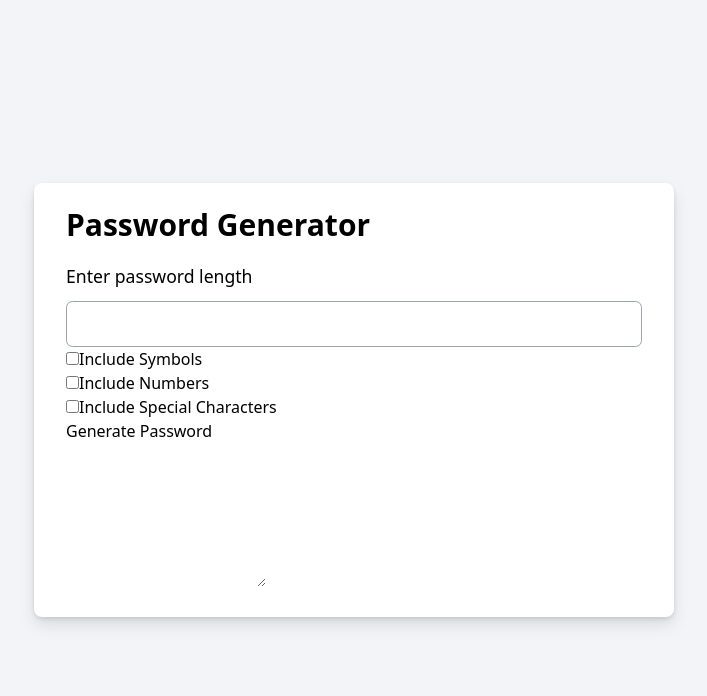
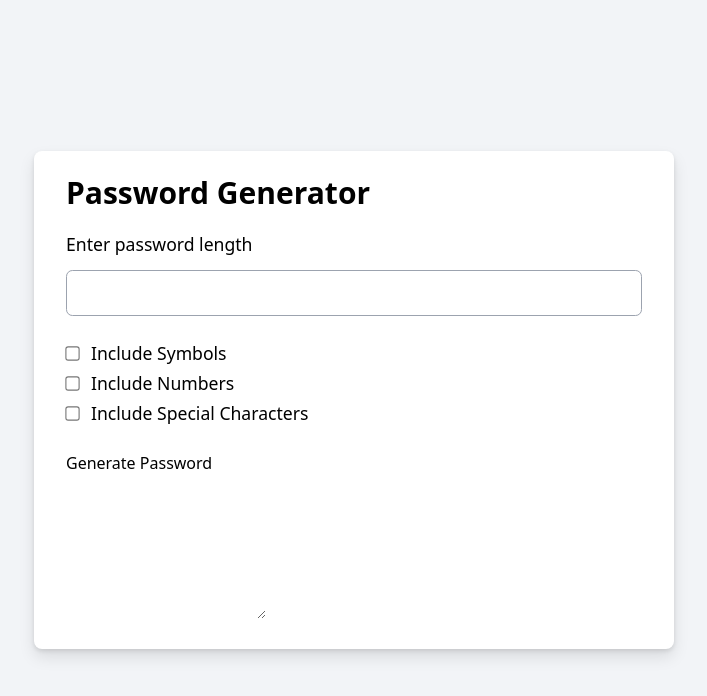
Before and after one commit to pxycknomdictator/password-generator, a React (Vite) app: page / in a window 1280 px wide. Shown: the top 696 px of the page, without its empty margins (286-993 px from the left). Built offline with nearby package versions, Linux system fonts and the light colour scheme.

Commit message:
added styling in checkboxes

```diff
--- a/src/components/CheckBoxes.tsx
+++ b/src/components/CheckBoxes.tsx
@@ -2,23 +2,40 @@ import { FC } from "react";
 
 export const CheckBoxes: FC = () => {
   return (
-    <>
-      <div>
-        <input type="checkbox" name="symbols" id="symbols" />
-        <label htmlFor="symbols">Include Symbols</label>
+    <section className="space-y-1 my-6">
+      <div className="space-x-3">
+        <input
+          className="scale-110"
+          type="checkbox"
+          name="symbols"
+          id="symbols"
+        />
+        <label className="text-[1.1rem]" htmlFor="symbols">
+          Include Symbols
+        </label>
       </div>
-      <div>
-        <input type="checkbox" name="numbers" id="numbers" />
-        <label htmlFor="numbers">Include Numbers</label>
+      <div className="space-x-3">
+        <input
+          className="scale-110"
+          type="checkbox"
+          name="numbers"
+          id="numbers"
+        />
+        <label className="text-[1.1rem]" htmlFor="numbers">
+          Include Numbers
+        </label>
       </div>
-      <div>
+      <div className="space-x-3">
         <input
+          className="scale-110"
           type="checkbox"
           name="specialCharacters"
           id="specialCharacters"
         />
-        <label htmlFor="specialCharacters">Include Special Characters</label>
+        <label className="text-[1.1rem]" htmlFor="specialCharacters">
+          Include Special Characters
+        </label>
       </div>
-    </>
+    </section>
   );
 };
```
